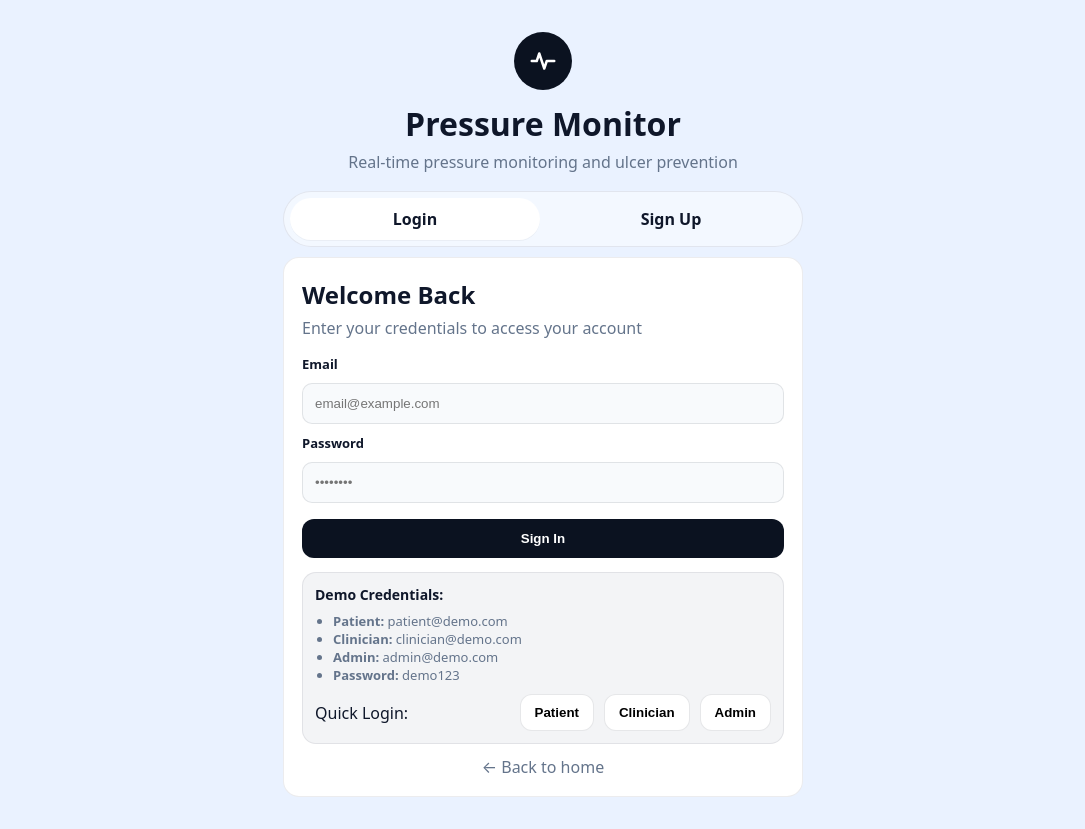
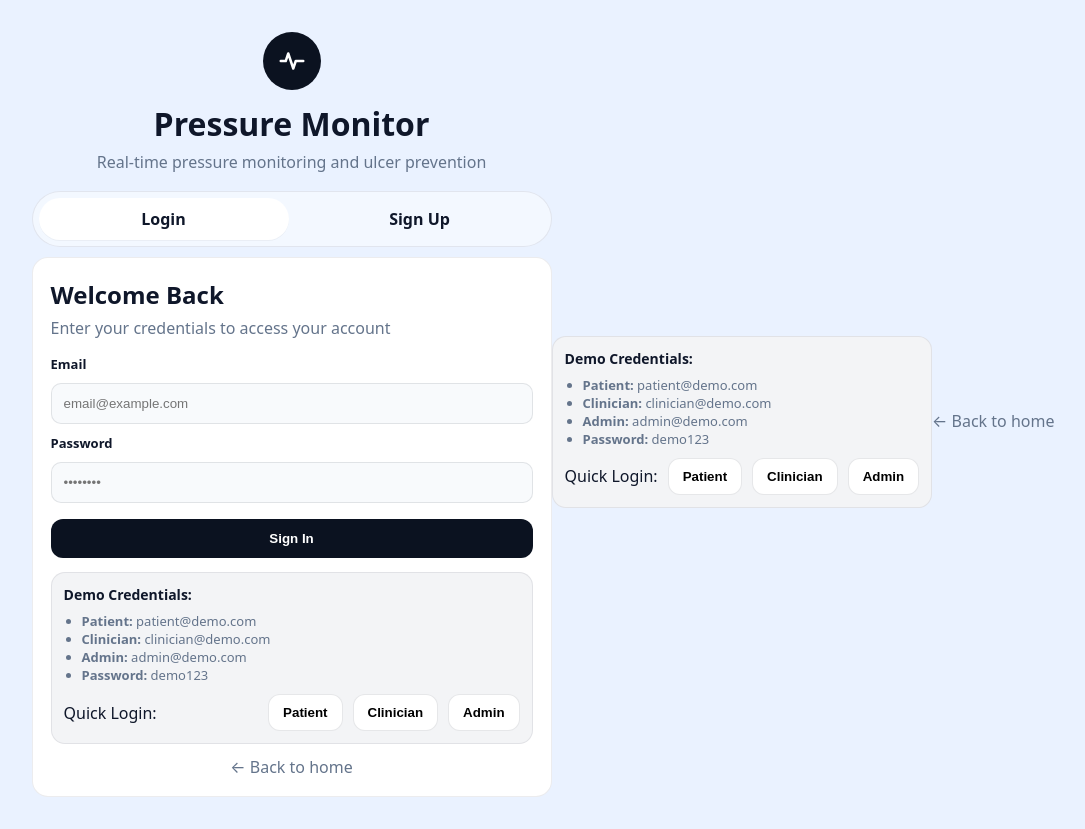
Before and after one commit to markiplagat/WeBSolutions, a Django app: page /accounts/login/ in a window 1280 px wide. Shown: the whole page, without its empty margins (97-1182 px from the left). Run offline with Django 5.2, Linux system fonts and the light colour scheme.

Commit message:
Revert "Final working version — Pressure Sensore"
This reverts commit fe60d314eeb05dc6fd85864a555d2279589e119e.

```diff
--- a/pressure_monitor/config/urls.py
+++ b/pressure_monitor/config/urls.py
@@ -1,5 +1,18 @@
 """
 URL configuration for config project.
+
+The `urlpatterns` list routes URLs to views. For more information please see:
+    https://docs.djangoproject.com/en/5.2/topics/http/urls/
+Examples:
+Function views
+    1. Add an import:  from my_app import views
+    2. Add a URL to urlpatterns:  path('', views.home, name='home')
+Class-based views
+    1. Add an import:  from other_app.views import Home
+    2. Add a URL to urlpatterns:  path('', Home.as_view(), name='home')
+Including another URLconf
+    1. Import the include() function: from django.urls import include, path
+    2. Add a URL to urlpatterns:  path('blog/', include('blog.urls'))
 
 The `urlpatterns` list routes URLs to views. For more information please see:
     https://docs.djangoproject.com/en/5.2/topics/http/urls/
--- a/pressure_monitor/templates/auth/login.html
+++ b/pressure_monitor/templates/auth/login.html
@@ -1,7 +1,14 @@
+{% load static %}
+<!doctype html>
+<html lang="en">
 {% load static %}
 <!doctype html>
 <html lang="en">
 <head>
+  <meta charset="utf-8"/>
+  <meta name="viewport" content="width=device-width, initial-scale=1"/>
+  <title>Login | Pressure Monitor</title>
+  <link rel="stylesheet" href="{% static 'css/site.css' %}">
   <meta charset="utf-8"/>
   <meta name="viewport" content="width=device-width, initial-scale=1"/>
   <title>Login | Pressure Monitor</title>
@@ -85,5 +92,36 @@
     </div>
   </div>
 
+      <div class="auth-demo">
+        <h3>Demo Credentials:</h3>
+        <ul>
+          <li><strong>Patient:</strong> patient@demo.com</li>
+          <li><strong>Clinician:</strong> clinician@demo.com</li>
+          <li><strong>Admin:</strong> admin@demo.com</li>
+          <li><strong>Password:</strong> demo123</li>
+        </ul>
+
+        <div class="auth-quick">
+          <span>Quick Login:</span>
+          <div class="auth-quick__buttons">
+            <form method="post" action="{% url 'demo_login' 'patient' %}">{% csrf_token %}
+              <button type="submit" class="pill">Patient</button>
+            </form>
+            <form method="post" action="{% url 'demo_login' 'clinician' %}">{% csrf_token %}
+              <button type="submit" class="pill">Clinician</button>
+            </form>
+            <form method="post" action="{% url 'demo_login' 'admin' %}">{% csrf_token %}
+              <button type="submit" class="pill">Admin</button>
+            </form>
+          </div>
+        </div>
+      </div>
+
+      <div class="auth-foot">
+        <a href="/">← Back to home</a>
+      </div>
+    </div>
+  </div>
+
 </body>
 </html>
--- a/pressure_monitor/web/forms.py
+++ b/pressure_monitor/web/forms.py
@@ -1,7 +1,13 @@
 from django import forms
 from django.contrib.auth.models import User
 from core.models import UserProfile, UserRole, PatientProfile, ClinicianProfile
+from core.models import UserProfile, UserRole, PatientProfile, ClinicianProfile
 
+class SignupForm(forms.Form):
+    full_name = forms.CharField(max_length=150)
+    email = forms.EmailField()
+    password = forms.CharField(widget=forms.PasswordInput)
+    account_type = forms.ChoiceField(choices=UserRole.choices)
 class SignupForm(forms.Form):
     full_name = forms.CharField(max_length=150)
     email = forms.EmailField()
```
Also changed, not shown: pressure_monitor/config/settings.py (+49 -0 lines), pressure_monitor/templates/auth/signup.html (+13 -0 lines).
